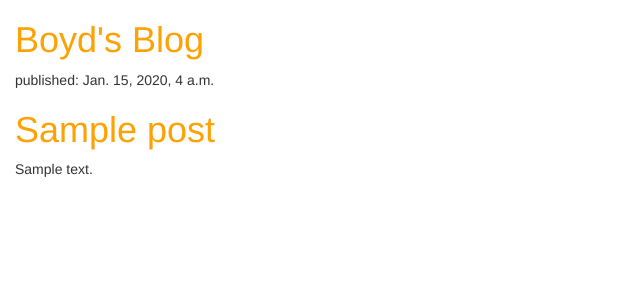
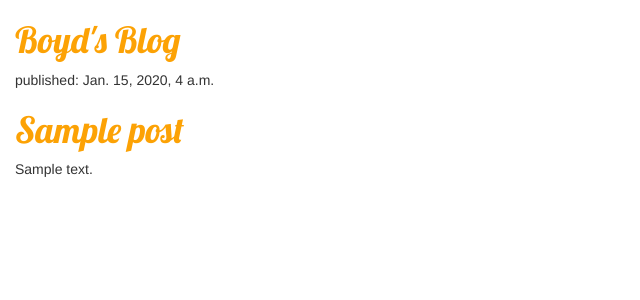
Before and after one commit to BoydVoyd/django-blog, a Django app: template myblog/templates/blog/post_list.html in a window 1280 px wide. Shown: the top 300 px of the page, without its empty margins (0-640 px from the left). Run offline with Django 3.2, Linux system fonts and the light colour scheme; the template is opened without the code that fills it: values that come from a table or form of the project are taken from there, others are empty; tables that the repository leaves empty hold one stand-in row (values such as "Sample post"); some libraries are stand-ins or nearby versions.

Commit message:
Changed font to lobster

```diff
--- a/myblog/static/css/myblog.css
+++ b/myblog/static/css/myblog.css
@@ -1,5 +1,6 @@
 h1 a {
     color: #FCA205;
+    font-family: 'Lobster';
 }
 
 body {
--- a/myblog/templates/blog/post_list.html
+++ b/myblog/templates/blog/post_list.html
@@ -4,6 +4,7 @@
     <head>
         <link rel="stylesheet" href="//maxcdn.bootstrapcdn.com/bootstrap/3.2.0/css/bootstrap.min.css">
         <link rel="stylesheet" href="//maxcdn.bootstrapcdn.com/bootstrap/3.2.0/css/bootstrap-theme.min.css">
+        <link href="//fonts.googleapis.com/css?family=Lobster&subset=latin,latin-ext" rel="stylesheet" type="text/css">
         <link rel="stylesheet" href="{% static 'css/myblog.css' %}">
         <title>Boyd's Blog</title>
     </head>
```
